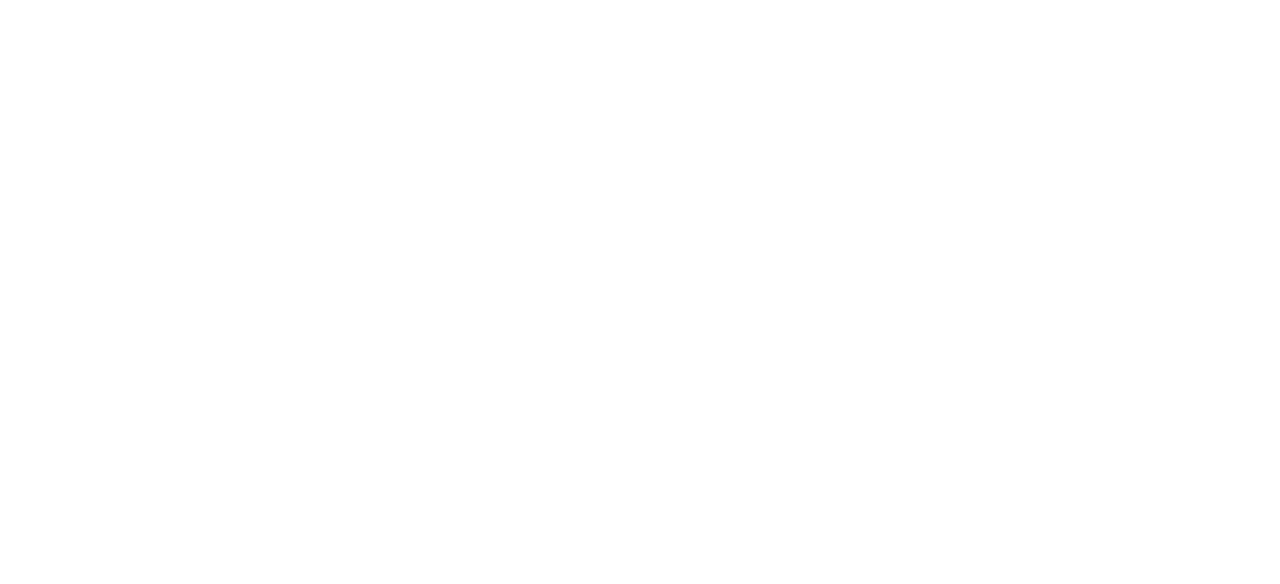
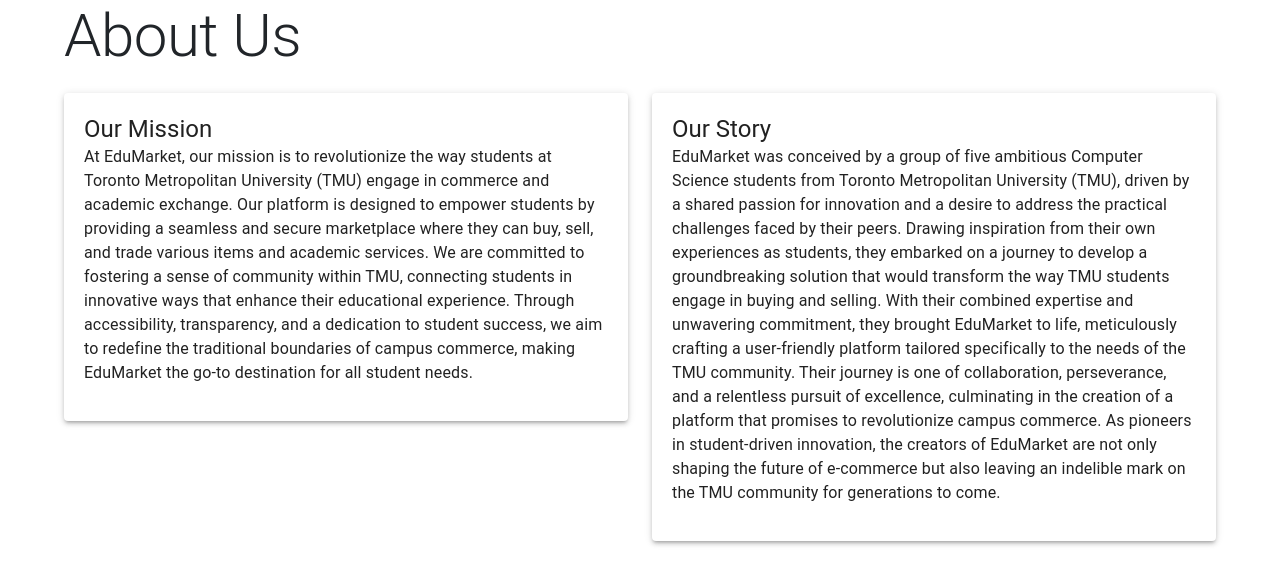
Before and after one commit to samj102/EduMarket-TMU, a React (Create React App) app in the folder frontend/: page /About_Us in a window 1280 px wide. Before the commit this address had no page. Shown: the top 584 px of the page. Built offline with nearby package versions, Linux system fonts and the light colour scheme.

Commit message:
Created About Us Page
Created and routed About us Page

```diff
--- a/frontend/src/App.js
+++ b/frontend/src/App.js
@@ -8,6 +8,7 @@
 import "bootstrap/dist/css/bootstrap.css";
 import Users from "./components/Users.js";
 import Logout from "./components/Logout.js";
+import AboutUsPage from "./components/AboutUs.js";
 
 function App() {
   const [isLoggedin, setisLoggedin] = useState("false");
@@ -42,6 +43,7 @@
           <Route path="/academic-services" element={<Home />} />
           <Route path="/all-users" element={<Users />} />
           <Route path="/ToS" element={<ToS />} />
+          <Route path="/About_Us" element={<AboutUsPage />} />
         </Routes>
       </Router>
     </div>
--- /dev/null
+++ b/frontend/src/components/AboutUs.js
@@ -0,0 +1,51 @@
+import React from 'react';
+import { Container, Typography, Grid, Paper } from '@mui/material';
+
+const AboutUsPage = () => {
+    return (
+        <Container maxWidth="lg">
+            <Typography variant="h2" component="h1" gutterBottom>
+                About Us
+            </Typography>
+            <Grid container spacing={3}>
+                <Grid item xs={12} md={6}>
+                    <Paper elevation={3} style={{ padding: '20px' }}>
+                        <Typography variant="h5" component="h3">
+                            Our Mission
+                        </Typography>
+                        <Typography paragraph>
+
+                            At EduMarket, our mission is to revolutionize the way students at Toronto Metropolitan University (TMU) engage in commerce and academic exchange.
+                            Our platform is designed to empower students by providing a seamless and secure marketplace where they can buy, sell, and trade various items and
+                            academic services. We are committed to fostering a sense of community within TMU, connecting students in innovative ways that enhance their
+                            educational experience. Through accessibility, transparency, and a dedication to student success, we aim to redefine the traditional boundaries of
+                            campus commerce, making EduMarket the go-to destination for all student needs.
+                        </Typography>
+                    </Paper>
+                </Grid>
+                <Grid item xs={12} md={6}>
+                    <Paper elevation={3} style={{ padding: '20px' }}>
+                        <Typography variant="h5" component="h3">
+                            Our Story
+                        </Typography>
+                        <Typography paragraph>
+
+                            EduMarket was conceived by a group of five ambitious Computer Science students from Toronto Metropolitan University (TMU),
+                            driven by a shared passion for innovation and a desire to address the practical challenges faced by their peers.
+                            Drawing inspiration from their own experiences as students, they embarked on a journey to develop a groundbreaking
+                            solution that would transform the way TMU students engage in buying and selling. With their combined expertise and unwavering
+                            commitment, they brought EduMarket to life, meticulously crafting a user-friendly platform tailored specifically to the needs of
+                            the TMU community. Their journey is one of collaboration, perseverance, and a relentless pursuit of excellence, culminating in the
+                            creation of a platform that promises to revolutionize campus commerce. As pioneers in student-driven innovation,
+                            the creators of EduMarket are not only shaping the future of e-commerce but also leaving an indelible mark on the TMU community for
+                            generations to come.
+                        </Typography>
+                    </Paper>
+                </Grid>
+                { }
+            </Grid>
+        </Container>
+    );
+};
+
+export default AboutUsPage;
```
Also changed, not shown: 2 other files (tests, documents, lock files or other folders).
